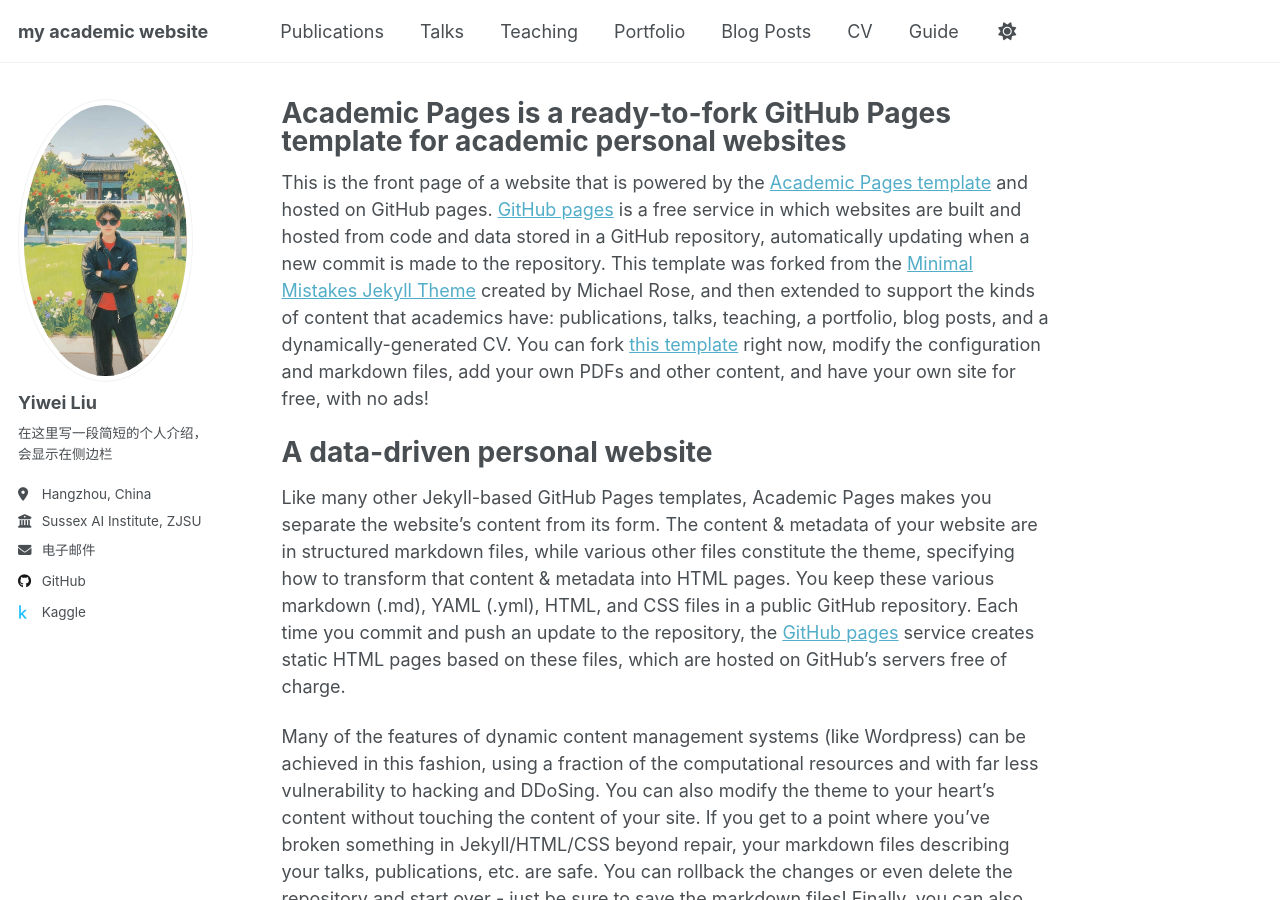
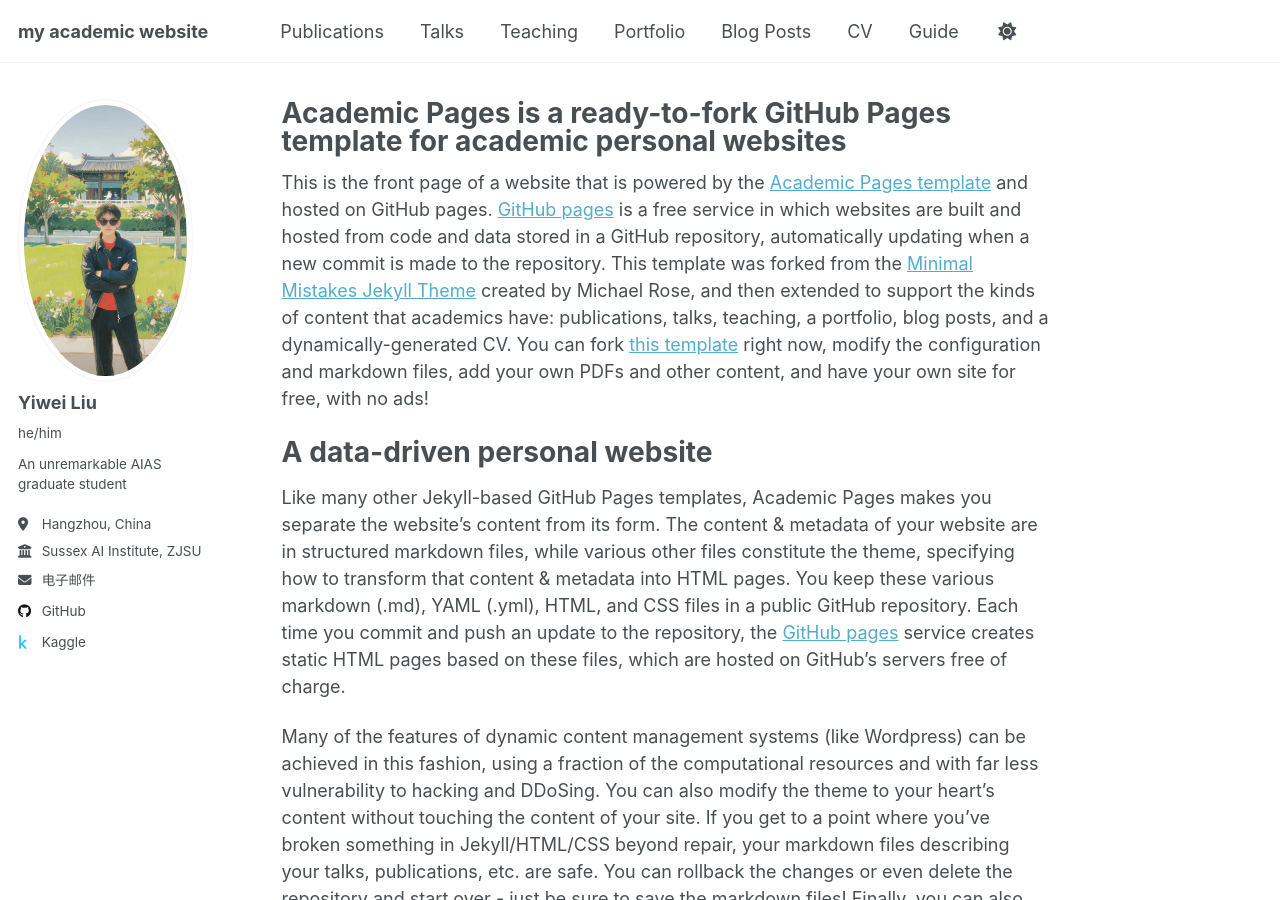
Before and after one commit to lywlywlywlywlyw/lywlywlywlywlyw.github.io, a Jekyll site: the page built from _pages/about.md, in a window 1280 px wide and 900 px high. Built offline with Jekyll 4.4.1, drawn with Linux system fonts in a browser that asks for light colours.

Commit message:
Add files via upload

```diff
--- a/_config.yml
+++ b/_config.yml
@@ -24,12 +24,12 @@ author:
   # Biographic information
   avatar           : "profile.png"
   name             : "Yiwei Liu"
-  pronouns         : # 例如："他/他的"
-  bio              : "在这里写一段简短的个人介绍，会显示在侧边栏"
+  pronouns         : "he/him"
+  bio              : "An unremarkable AIAS graduate student"
   location         : "Hangzhou, China"
   employer         : "Sussex AI Institute, ZJSU"
   uri              : # 个人网站URL
-  email            : "您的邮箱@example.com"
+  email            : "yl889@sussex.ac.uk"
 
   # Academic websites - 如果没有可以留空或删除#后的内容
   academia         : # URL
```
